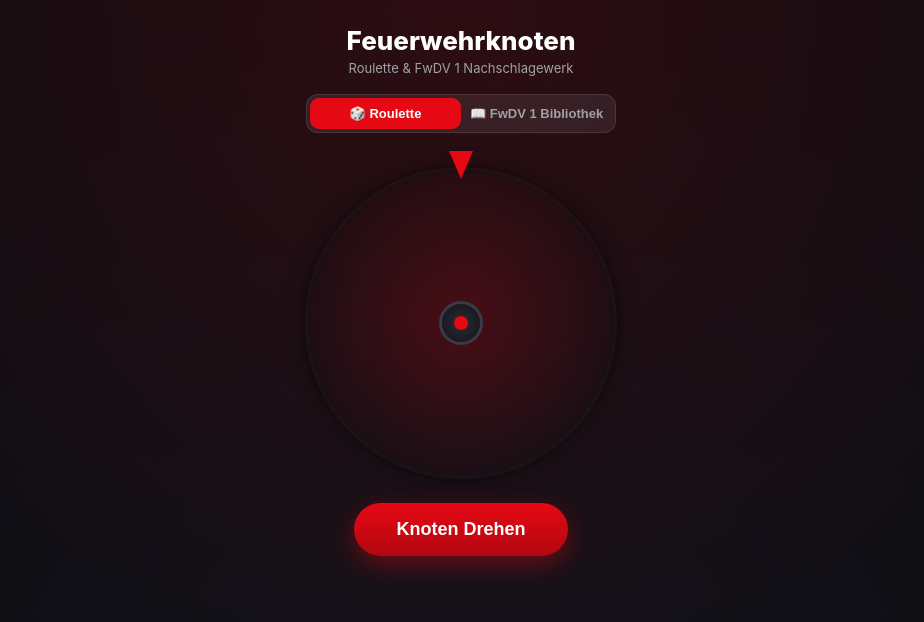
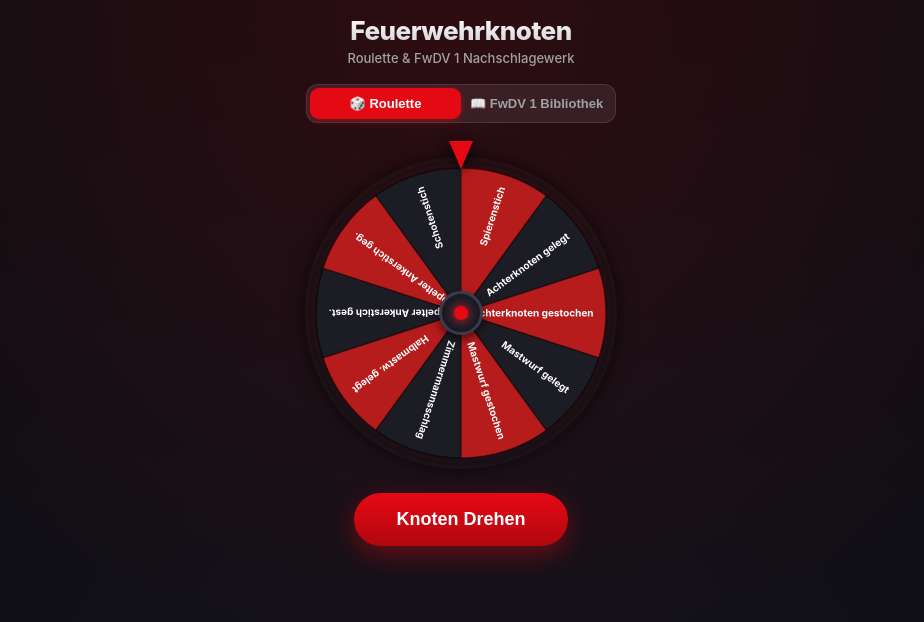
Before and after one commit to DavidEbs/feuerwehrknoten, a plain HTML site: page index.html in a window 1280 px wide. Shown: the whole page, without its empty margins (179-1103 px from the left). Drawn offline with Linux system fonts and the light colour scheme.

Commit message:
Update index.html

```diff
--- a/index.html
+++ b/index.html
@@ -13,7 +13,7 @@
     <style>
         :root {
             --bg-color: #0d0d11;
-            --card-bg: rgba(25, 25, 35, 0.75);
+            --card-bg: rgba(25, 25, 35, 0.85);
             --primary-red: #e50914;
             --accent-gold: #ffcc00;
             --text-light: #f5f5f7;
@@ -44,7 +44,7 @@
         }
 
         header {
-            margin-top: 25px;
+            margin-top: calc(env(safe-area-inset-top, 20px) + 15px);
             text-align: center;
             padding: 0 20px;
         }
@@ -52,13 +52,17 @@
         h1 {
             font-size: 26px;
             font-weight: 800;
+            letter-spacing: -0.5px;
             margin: 0 0 4px 0;
-            color: #ffffff;
+            background: linear-gradient(180deg, #ffffff 0%, #d1d1d6 100%);
+            -webkit-background-clip: text;
+            -webkit-text-fill-color: transparent;
         }
 
         p.subtitle {
             color: var(--text-dim);
             font-size: 13px;
+            font-weight: 500;
             margin: 0;
         }
 
@@ -82,11 +86,13 @@
             font-weight: 600;
             border-radius: 9px;
             cursor: pointer;
+            transition: all 0.2s ease;
         }
 
         .nav-btn.active {
             background: var(--primary-red);
             color: #ffffff;
+            box-shadow: 0 2px 8px rgba(229, 9, 20, 0.4);
         }
 
         .view-content {
@@ -115,8 +121,8 @@
             width: 310px;
             height: 310px;
             border-radius: 50%;
-            background: radial-gradient(circle, rgba(229, 9, 20, 0.2) 0%, transparent 70%);
-            filter: blur(10px);
+            background: radial-gradient(circle, rgba(229, 9, 20, 0.25) 0%, transparent 70%);
+            filter: blur(12px);
         }
 
         .pointer {
@@ -127,6 +133,7 @@
             width: 24px;
             height: 32px;
             z-index: 20;
+            filter: drop-shadow(0px 4px 6px rgba(0,0,0,0.8));
         }
 
         .pointer::after {
@@ -159,6 +166,7 @@
             border: 3px solid #3a3a4c;
             border-radius: 50%;
             z-index: 15;
+            box-shadow: 0 4px 10px rgba(0,0,0,0.6);
             display: flex;
             justify-content: center;
             align-items: center;
@@ -170,6 +178,7 @@
             height: 14px;
             background: var(--primary-red);
             border-radius: 50%;
+            box-shadow: 0 0 8px var(--primary-red);
         }
 
         .spin-btn {
@@ -183,12 +192,18 @@
             box-shadow: 0 8px 25px rgba(229, 9, 20, 0.4);
             cursor: pointer;
             margin-top: 5px;
+            transition: transform 0.15s ease;
+        }
+
+        .spin-btn:active {
+            transform: scale(0.94);
         }
 
         .spin-btn:disabled {
             background: #2c2c35;
             color: #666;
             cursor: not-allowed;
+            box-shadow: none;
         }
 
         #result-area {
@@ -204,6 +219,7 @@
             transform: translateY(20px) scale(0.95);
             transition: all 0.5s cubic-bezier(0.18, 0.89, 0.32, 1.28);
             pointer-events: none;
+            backdrop-filter: blur(15px);
         }
 
         #result-area.show {
@@ -216,6 +232,7 @@
             font-size: 11px;
             font-weight: 700;
             text-transform: uppercase;
+            letter-spacing: 1.5px;
             color: var(--accent-gold);
             margin-bottom: 6px;
         }
@@ -248,6 +265,11 @@
             gap: 8px;
             width: 100%;
             text-decoration: none;
+            transition: background 0.2s;
+        }
+
+        .lernbar-btn:active {
+            background: rgba(229, 9, 20, 0.3);
         }
 
         .search-box {
@@ -267,6 +289,10 @@
             outline: none;
         }
 
+        .search-input::placeholder {
+            color: #777;
+        }
+
         .knot-list {
             width: 90%;
             max-width: 360px;
@@ -280,6 +306,7 @@
             border: 1px solid rgba(255, 255, 255, 0.08);
             border-radius: 16px;
             padding: 16px;
+            backdrop-filter: blur(15px);
         }
 
         .knot-card-header {
@@ -301,6 +328,7 @@
             border-radius: 6px;
             background: rgba(229, 9, 20, 0.2);
             color: #ff6b6b;
+            border: 1px solid rgba(229, 9, 20, 0.4);
             font-weight: 700;
             text-transform: uppercase;
         }
@@ -320,6 +348,7 @@
             padding: 8px 10px;
             border-radius: 0 8px 8px 0;
             margin-bottom: 12px;
+            line-height: 1.35;
         }
     </style>
 </head>
@@ -335,6 +364,7 @@
         </div>
     </header>
 
+    <!-- ROULETTE VIEW -->
     <div id="roulette-view" class="view-content active">
         <div class="wheel-stage">
             <div class="wheel-glow"></div>
@@ -355,25 +385,86 @@
         </div>
     </div>
 
+    <!-- LIBRARY VIEW -->
     <div id="library-view" class="view-content">
         <div class="search-box">
-            <input type="text" id="search-input" class="search-input" placeholder="🔍 Knoten suchen..." oninput="filterLibrary()">
+            <input type="text" id="search-input" class="search-input" placeholder="🔍 Knoten oder Verwendungszweck suchen..." oninput="filterLibrary()">
         </div>
         <div class="knot-list" id="knot-list"></div>
     </div>
 
     <script>
         const knots = [
-            { name: "Spierenstich", type: "Sicherung", url: "https://www.feuerwehr-lernbar.bayern/post/ib_spierenstich", desc: "Vorrangig zur Sicherung eines anderen Knotens eingesetzt.", safety: "⚠️ FwDV 1 Hinweis: Möglichst nah am zu sichernden Knoten anlegen." },
-            { name: "Achterknoten gelegt", type: "Gelegt", url: "https://www.feuerwehr-lernbar.bayern/post/ib_achterknoten-gelegt", desc: "Verbindungs- und Befestigungsknoten zum Vorbereiten oder Stoppen.", safety: "⚠️ Hinweis: Dient auch als Stoppknoten." },
-            { name: "Achterknoten gestochen", type: "Gestochen", url: "https://www.feuerwehr-lernbar.bayern/post/ib_achterknoten-gestochen", desc: "Einbindung eines Feuerwehrdienstleistenden im Haltegurt.", safety: "⚠️ FwDV 1 Vorschrift: Mit Spierenstich sichern!" },
-            { name: "Mastwurf gelegt", type: "Gelegt", url: "https://www.feuerwehr-lernbar.bayern/post/ib_mastwurf-gelegt", desc: "Zum Anschlagen an offenen Leitungsenden oder Geräten.", safety: "⚠️ FwDV 1 Hinweis: Mit Spierenstich sichern." },
-            { name: "Mastwurf gestochen", type: "Gestochen", url: "https://www.feuerwehr-lernbar.bayern/post/ib_mastwurf-gestochen", desc: "Zum Anschlagen an festen Objekten.", safety: "⚠️ FwDV 1 Hinweis: Zwingend mit Spierenstich sichern!" },
-            { name: "Zimmermannsschlag", type: "Befestigung", url: "https://www.feuerwehr-lernbar.bayern/post/ib_zimmermannsschlag", desc: "Befestigungsknoten zum Hochziehen von Rundholz oder Schläuchen.", safety: "⚠️ FwDV 1 Hinweis: Nur unter permanenter Zugbelastung stabil!" },
-            { name: "Halbmastw. gelegt", type: "Gelegt", url: "https://www.feuerwehr-lernbar.bayern/post/ib_halbmastwurfsicherung-gelegt", desc: "Gelegte Variante der Halbmastwurfsicherung.", safety: "⚠️ Vorschrift: Nur mit zugelassenen HMS-Karabinern verwenden." },
-            { name: "Doppelter Ankerstich gest.", type: "Gestochen", url: "https://www.feuerwehr-lernbar.bayern/post/ib_doppelter-ankerstich-gestochen", desc: "Gestochene Ausführung zum Befestigen von Ausrüstung.", safety: "⚠️ Hinweis: Bei einseitiger Belastung ggf. sichern." },
-            { name: "Doppelter Ankerstich geg.", type: "Gelegt", url: "https://www.feuerwehr-lernbar.bayern/post/ib_doppelter-ankerstich-gelegt", desc: "Vorrangig zum Befestigen und Führen von Ausrüstung.", safety: "⚠️ Achtung: Zieht sich unter Belastung zu." },
-            { name: "Schotenstich", type: "Standard", url: "https://www.feuerwehr-lernbar.bayern/post/ib_schotenstich", desc: "Zum sicheren Verbinden von zwei Leinen.", safety: "⚠️ FwDV 1 Hinweis: Nicht zur Personensicherung zugelassen!" }
+            {
+                name: "Spierenstich",
+                type: "Sicherung",
+                url: "https://www.feuerwehr-lernbar.bayern/post/ib_spierenstich",
+                desc: "Vorrangig zur Sicherung eines anderen Knotens (z. B. am freien Leinenende des Mastwurfs) eingesetzt.",
+                safety: "⚠️ FwDV 1 Hinweis: Die Hintersicherung ist möglichst nah am zu sichernden Knoten anzulegen."
+            },
+            {
+                name: "Achterknoten gelegt",
+                type: "Gelegt",
+                url: "https://www.feuerwehr-lernbar.bayern/post/ib_achterknoten-gelegt",
+                desc: "Verbindungs- und Befestigungsknoten zum Vorbereiten oder Stoppen am Leinenende.",
+                safety: "⚠️ Hinweis: Dient auch als Stoppknoten gegen das Durchrutschen der Leine."
+            },
+            {
+                name: "Achterknoten gestochen",
+                type: "Gestochen",
+                url: "https://www.feuerwehr-lernbar.bayern/post/ib_achterknoten-gestochen",
+                desc: "Einbindung eines Feuerwehrdienstleistenden im Feuerwehr-Haltegurt beim Halten und Sichern.",
+                safety: "⚠️ FwDV 1 Vorschrift: Ausführung mit anschließender Sicherung durch einen Spierenstich!"
+            },
+            {
+                name: "Mastwurf gelegt",
+                type: "Gelegt",
+                url: "https://www.feuerwehr-lernbar.bayern/post/ib_mastwurf-gelegt",
+                desc: "Zum Anschlagen an offenen Leitungsenden, Armaturen oder Geräten (z. B. Saugkorb/Saugstrahlrohr).",
+                safety: "⚠️ FwDV 1 Hinweis: Muss mit einem Spierenstich am freien Leinenende gesichert werden."
+            },
+            {
+                name: "Mastwurf gestochen",
+                type: "Gestochen",
+                url: "https://www.feuerwehr-lernbar.bayern/post/ib_mastwurf-gestochen",
+                desc: "Zum Anschlagen an festen Objekten (z. B. Pfahl, Geländer oder Festpunkt beim Selbstretten).",
+                safety: "⚠️ FwDV 1 Hinweis: Zwingend mit Spierenstich sichern!"
+            },
+            {
+                name: "Zimmermannsschlag",
+                type: "Befestigung",
+                url: "https://www.feuerwehr-lernbar.bayern/post/ib_zimmermannsschlag",
+                desc: "Befestigungsknoten zum Hochziehen von langem Rundholz, Ästen oder Saugschläuchen.",
+                safety: "⚠️ FwDV 1 Hinweis: Nur unter permanenter Zugbelastung stabil!"
+            },
+            {
+                name: "Halbmastw. gelegt",
+                type: "Gelegt",
+                url: "https://www.feuerwehr-lernbar.bayern/post/ib_halbmastwurfsicherung-gelegt",
+                desc: "Gelegte Variante der Halbmastwurfsicherung für die dynamische Personensicherung.",
+                safety: "⚠️ Vorschrift: Nur in Kombination mit zugelassenen HMS-Karabinern verwenden."
+            },
+            {
+                name: "Doppelter Ankerstich gest.",
+                type: "Gestochen",
+                url: "https://www.feuerwehr-lernbar.bayern/post/ib_doppelter-ankerstich-gestochen",
+                desc: "Gestochene Ausführung zum Befestigen und Führen von Ausrüstung an geschlossenen Objekten.",
+                safety: "⚠️ Hinweis: Bei einseitiger Belastung ggf. mit Spierenstich nachsichern."
+            },
+            {
+                name: "Doppelter Ankerstich geg.",
+                type: "Gelegt",
+                url: "https://www.feuerwehr-lernbar.bayern/post/ib_doppelter-ankerstich-gelegt",
+                desc: "Vorrangig zum Befestigen und Führen von Ausrüstung sowie Anschlagen von Bandschlingen.",
+                safety: "⚠️ Achtung: Zieht sich unter Belastung zu und lockert sich bei Entlastung."
+            },
+            {
+                name: "Schotenstich",
+                type: "Standard",
+                url: "https://www.feuerwehr-lernbar.bayern/post/ib_schotenstich",
+                desc: "Zum sicheren Verbinden von zwei Leinen gleicher oder unterschiedlicher Stärke.",
+                safety: "⚠️ FwDV 1 Hinweis: Nicht zur Personensicherung zugelassen!"
+            }
         ];
 
         const canvas = document.getElementById("wheel-canvas");
@@ -407,6 +498,7 @@
             const centerX = canvas.width / 2;
             const centerY = canvas.height / 2;
             const radius = centerX - 10;
+
             ctx.clearRect(0, 0, canvas.width, canvas.height);
 
             for (let i = 0; i < numSlices; i++) {
@@ -416,4 +508,85 @@
                 ctx.beginPath();
                 ctx.moveTo(centerX, centerY);
                 ctx.arc(centerX, centerY, radius, startAngle, endAngle);
-                ctx.fillStyle = i % 2 === 0 ?
+                ctx.fillStyle = i % 2 === 0 ? "#b71c1c" : "#1c1c24";
+                ctx.fill();
+
+                ctx.strokeStyle = "rgba(0,0,0,0.5)";
+                ctx.lineWidth = 3;
+                ctx.stroke();
+
+                ctx.save();
+                ctx.translate(centerX, centerY);
+                ctx.rotate(startAngle + sliceAngle / 2);
+                ctx.textAlign = "right";
+                ctx.fillStyle = "#ffffff";
+                ctx.font = "bold 20px -apple-system, BlinkMacSystemFont, Arial, sans-serif";
+                ctx.fillText(knots[i].name, radius - 25, 7);
+                ctx.restore();
+            }
+        }
+
+        drawWheel();
+
+        spinBtn.addEventListener("click", () => {
+            if (spinBtn.disabled) return;
+
+            spinBtn.disabled = true;
+            resultArea.classList.remove("show");
+
+            const spins = (Math.floor(Math.random() * 4) + 5) * 360;
+            const randomDegree = Math.floor(Math.random() * 360);
+
+            currentRotation += (spins + randomDegree);
+            canvas.style.transform = `rotate(${currentRotation}deg)`;
+
+            setTimeout(() => {
+                spinBtn.disabled = false;
+
+                const normalizedRotation = currentRotation % 360;
+                const angleAtTop = (360 - normalizedRotation) % 360;
+                const sliceSize = 360 / numSlices;
+                const winningIndex = Math.floor(angleAtTop / sliceSize);
+
+                const winner = knots[winningIndex];
+
+                knotNameDisplay.textContent = winner.name;
+                knotDescDisplay.textContent = winner.desc;
+                lernbarLinkBtn.href = winner.url;
+
+                resultArea.classList.add("show");
+            }, 4500);
+        });
+
+        function renderLibrary(items) {
+            knotListContainer.innerHTML = "";
+            items.forEach(knot => {
+                const card = document.createElement("div");
+                card.className = "knot-card";
+                card.innerHTML = `
+                    <div class="knot-card-header">
+                        <div class="knot-title">${knot.name}</div>
+                        <div class="knot-badge">${knot.type}</div>
+                    </div>
+                    <div class="knot-detail">${knot.desc}</div>
+                    <div class="safety-note">${knot.safety}</div>
+                    <a class="lernbar-btn" href="${knot.url}" target="_blank" rel="noopener">
+                        📖 Offizielle Lernbar-Anleitung ↗
+                    </a>
+                `;
+                knotListContainer.appendChild(card);
+            });
+        }
+
+        function filterLibrary() {
+            const query = document.getElementById("search-input").value.toLowerCase();
+            const filtered = knots.filter(k =>
+                k.name.toLowerCase().includes(query) ||
+                k.desc.toLowerCase().includes(query) ||
+                k.type.toLowerCase().includes(query)
+            );
+            renderLibrary(filtered);
+        }
+    </script>
+</body>
+</html>
```
